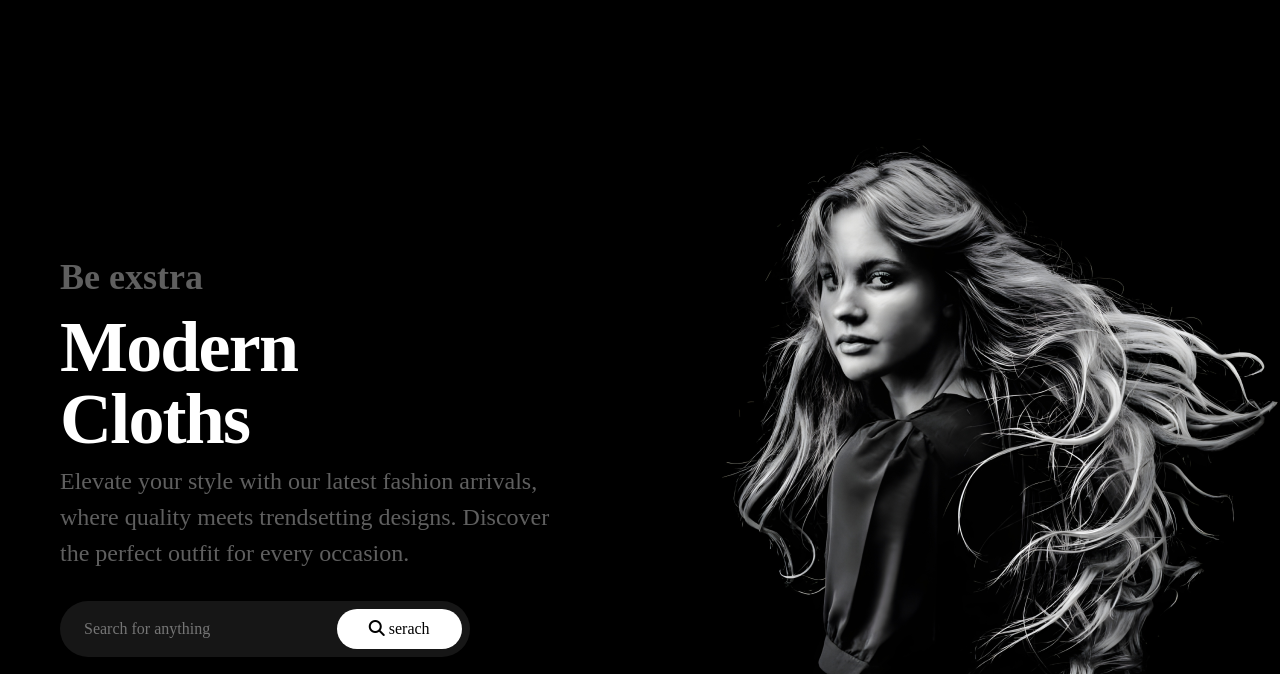
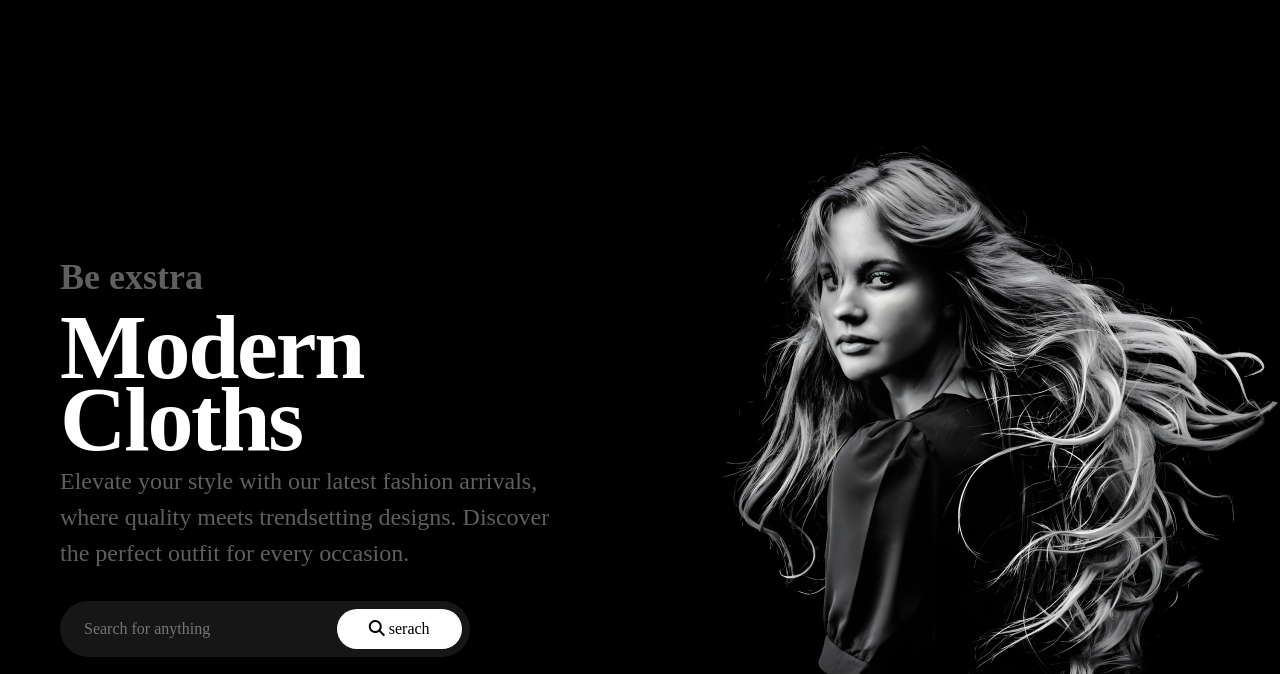
Before and after one commit to LOPPPPz/Atsiskaitymas-html-css, a plain HTML site: page index.html in a window 1280 px wide. Shown: the part 89-763 px from the top of the page. Drawn offline with nearby package versions, Linux system fonts and the light colour scheme.

Commit message:
Update main.css
Change height of hero-section and h2 font size

```diff
--- a/css/main.css
+++ b/css/main.css
@@ -5,11 +5,11 @@
 }
 
 .hero-section {
-  height: 100vh;
+  height: 200vh;
   position: relative;
 }
 .hero-section h2 {
-  font-size: 72px;
+  font-size: 92px;
   font-weight: 700;
   line-height: 72px;
   letter-spacing: -0.025em;
```
